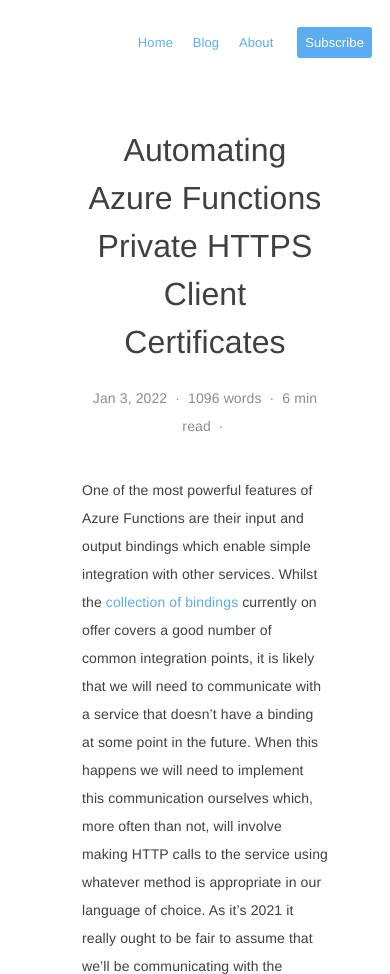
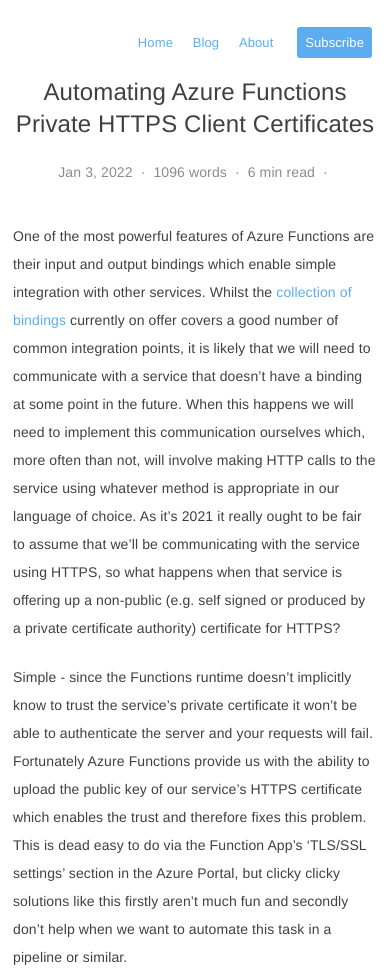
Before and after one commit to tmeadon/meadon.me, an Astro site: page /blog/automating-azure-function-https-client-certs in a window 390 px wide. Shown: the top 974 px of the page. Built offline with nearby package versions, Linux system fonts and the light colour scheme; Astro itself is replaced by a stand-in of ours; some packages are replaced by stand-ins of ours.

Commit message:
style: Adjust layout padding and margin for mobile devices

```diff
--- a/src/layouts/BlogPost.astro
+++ b/src/layouts/BlogPost.astro
@@ -70,11 +70,11 @@ const { text: readingTime, words } = getReadingTime(textOnPage);
 
 			@media (max-width: 700px) {
 				.prose {
-					/* padding: 0 0px;
-					margin: 0px auto 0; */
+					padding: 0 5px;
+					margin: 20px auto 0;
 				}
 
-				.prose .title {
+				.prose .title h1 {
 					font-size: 24px;
 					line-height: 32px;
 				}
--- a/src/styles/global.css
+++ b/src/styles/global.css
@@ -123,9 +123,9 @@ hr {
 		font-size: 14px;
 	}
 
-	main {
-		padding: 10px;
-	}
+	/* main { */
+	/* padding: 10px; */
+	/* } */
 }
 
 
```
